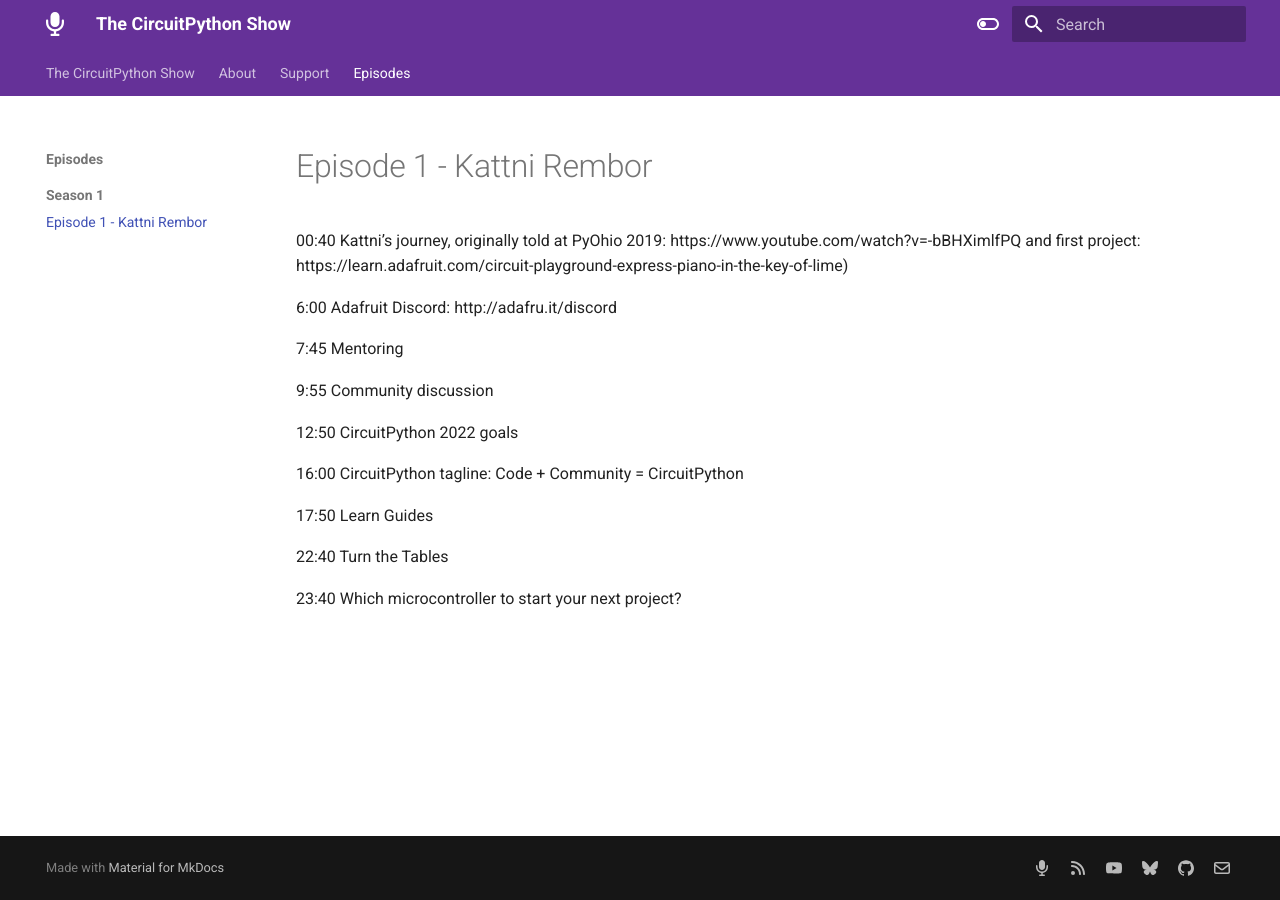
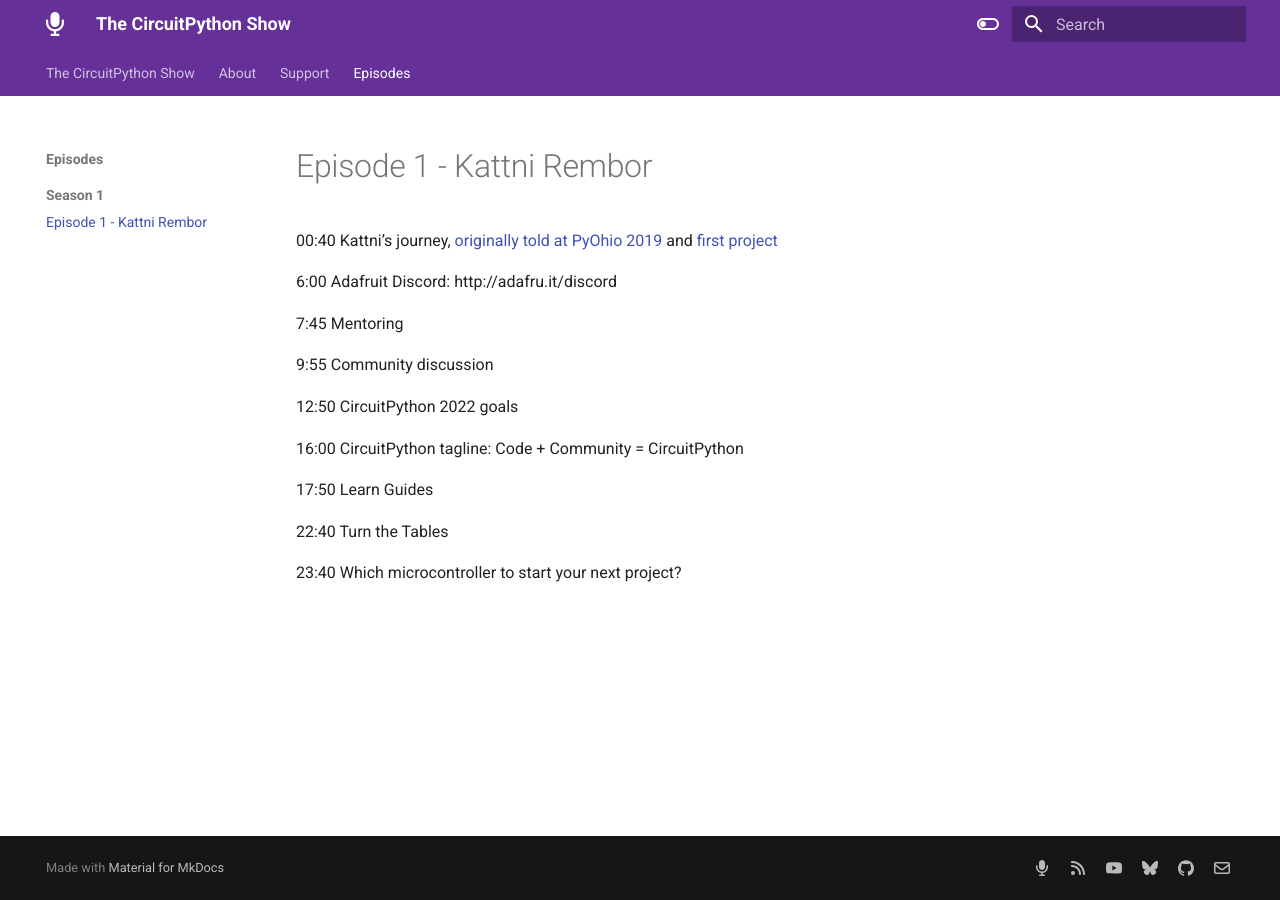
Before and after one commit to prcutler/thecircuitpythonshow, an MkDocs documentation site: the page built from docs/episodes/Season 1/ep001.md, in a window 1280 px wide. Built offline with MkDocs 1.6.1 and Material for MkDocs 9.7.7, drawn with Linux system fonts in a browser that asks for light colours.

Commit message:
Update ep001.md

```diff
--- a/docs/episodes/Season 1/ep001.md
+++ b/docs/episodes/Season 1/ep001.md
@@ -4,7 +4,7 @@ date:
 title: "Episode 1 - Kattni Rembor"
 ---
 
-00:40 Kattni’s journey, originally told at PyOhio 2019: https://www.youtube.com/watch?v=-bBHXimlfPQ and first project: https://learn.adafruit.com/circuit-playground-express-piano-in-the-key-of-lime)
+00:40 Kattni’s journey, [originally told at PyOhio 2019](https://www.youtube.com/watch?v=-bBHXimlfPQ) and [first project](https://learn.adafruit.com/circuit-playground-express-piano-in-the-key-of-lime)
 
 6:00 Adafruit Discord: http://adafru.it/discord
 
```
